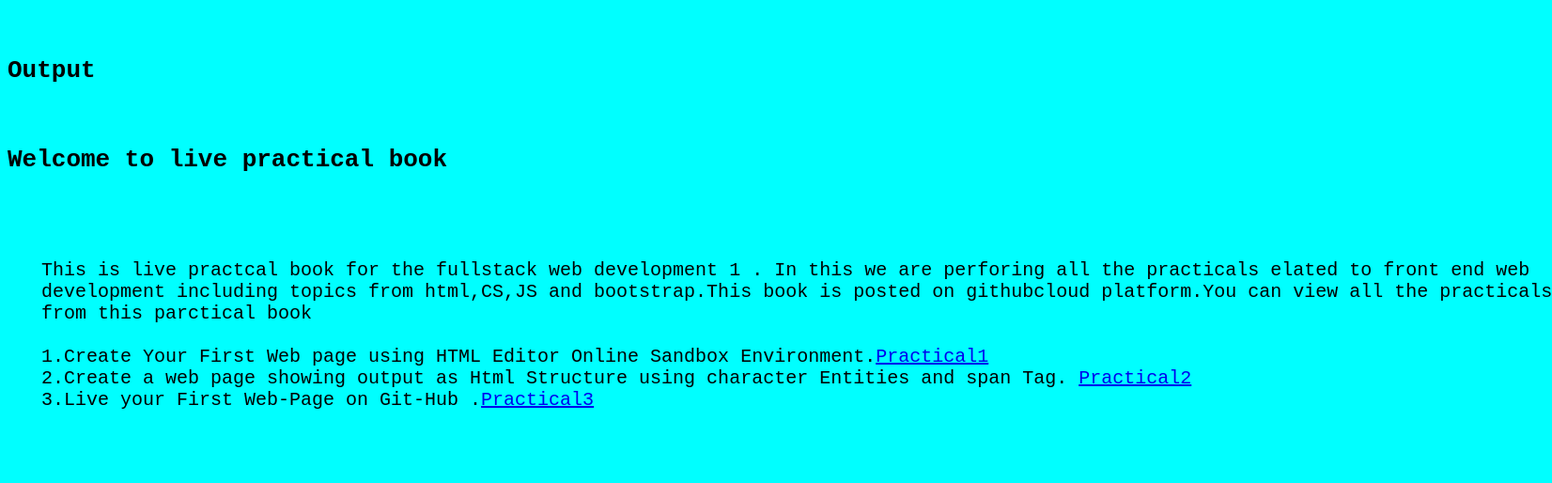
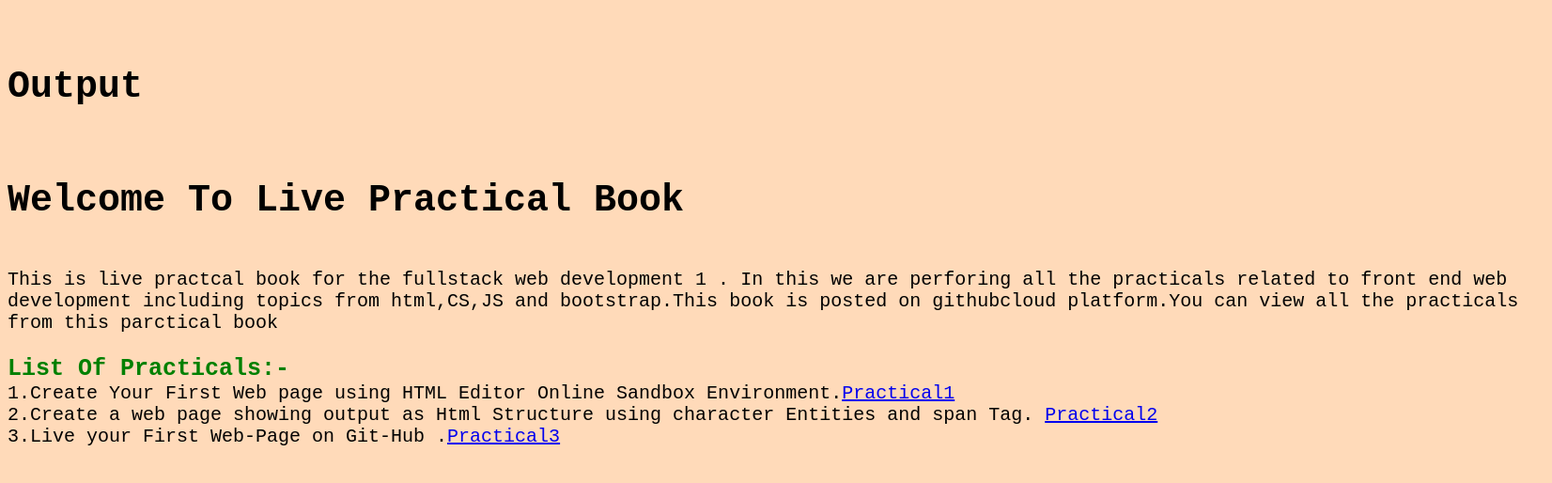
Before and after one commit to ShyamKrn/practical_4, a plain HTML site: page index.html in a window 1280 px wide. Shown: the whole page at 94% size, 1652 px wide, since content can reach past the window. Drawn offline with Linux system fonts and the light colour scheme.

Commit message:
assets added

```diff
--- a/index.html
+++ b/index.html
@@ -6,19 +6,18 @@
     <meta name="viewport" content="width=device-width, initial-scale=1.0">
     <title>Document</title>
 </head>
-<body style="background-color: aqua;">
-   <pre>
+<body style="background-color: peachpuff;">
+   <pre style=" text-align: left; font-size: 20px;"">
 <h1>Output</h1>
-    <h1>Welcome to live practical book</h1>
-   <p style=" text-align: left; font-size: 20px;">
-   This is live practcal book for the fullstack web development 1 . In this we are perforing all the practicals elated to front end web
+<h1>Welcome To Live Practical Book</h1>
+This is live practcal book for the fullstack web development 1 . In this we are perforing all the practicals related to front end web
 development including topics from html,CS,JS and bootstrap.This book is posted on githubcloud platform.You can view all the practicals
 from this parctical book
 
+<span style="font-size: 25px;font-weight:bold;color: green;">List Of Practicals:-</span>
 1.Create Your First Web page using HTML Editor Online Sandbox Environment.<a href="./pages/Practical1.html">Practical1</a>
 2.Create a web page showing output as Html Structure using character Entities and span Tag. <a href="./pages/practical2.html">Practical2</a>
 3.Live your First Web-Page on Git-Hub .<a href="./pages/practical3.html">Practical3</a>
-   </p>
     </pre>
 </body>
 </html>
```
Also changed, not shown: pages/practical3.html (+1 -1 lines), assets/Practical-3.png (added). Lines whose indentation alone changed are shown as unchanged.
